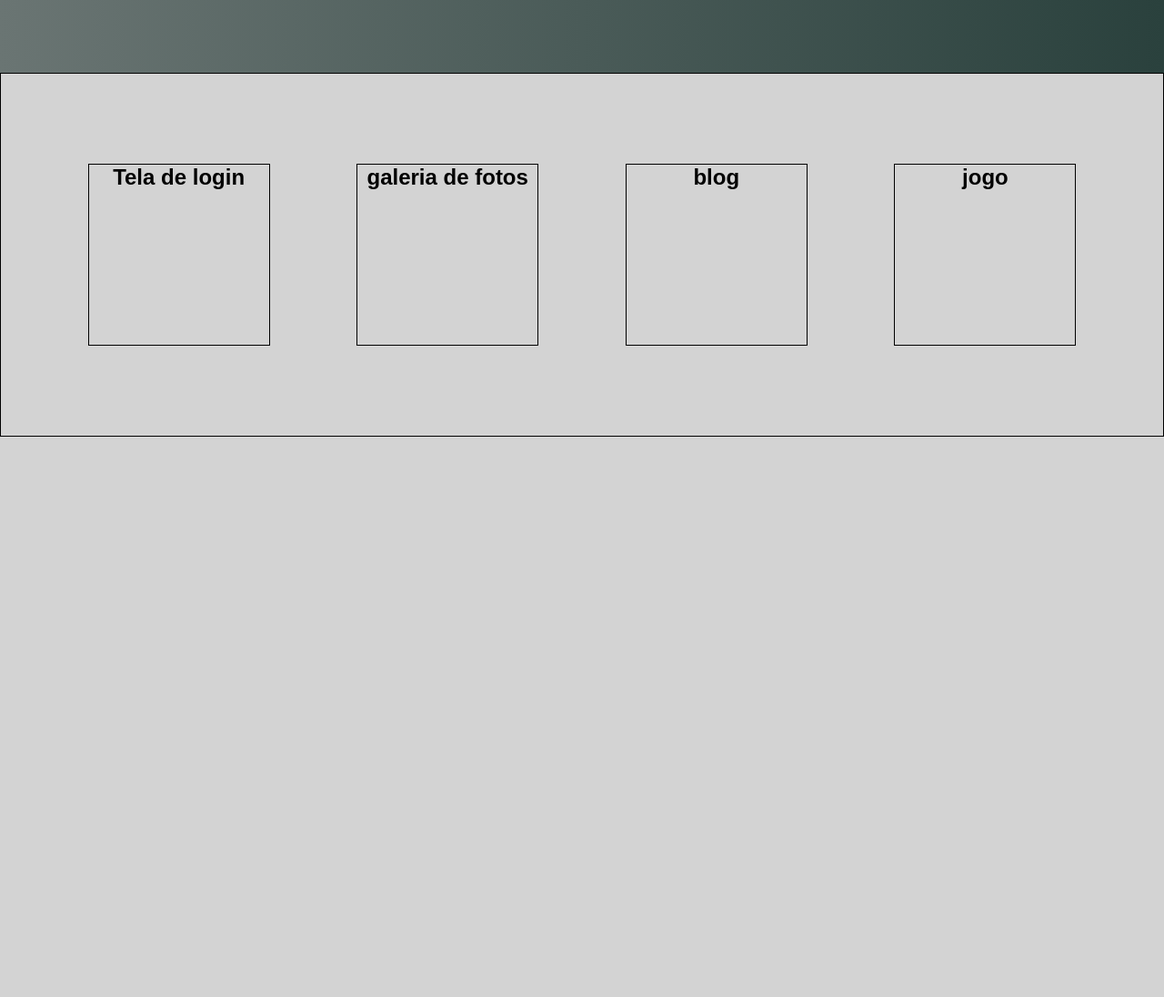
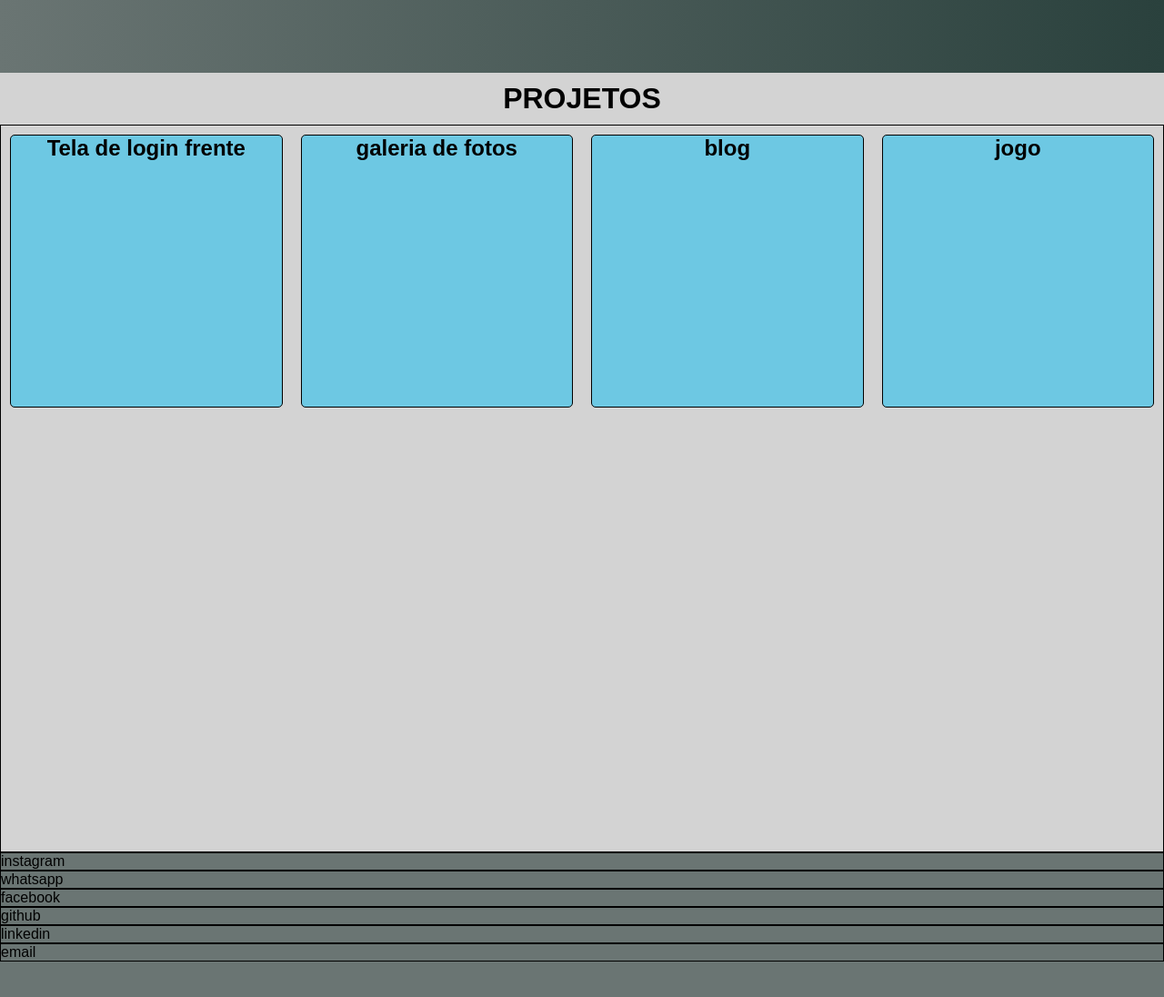
Before and after one commit to Rodrigo-oliv3r/portifolio_rodrigo, a plain HTML site: page index.html in a window 1280 px wide. Shown: the part 720-1816 px from the top of the page at 91% size. Before the commit the page ends 1200 px from the top, so only its background shows below. Drawn offline with nearby package versions, Linux system fonts and the light colour scheme.

Commit message:
atualizando

```diff
--- a/estilo/style.css
+++ b/estilo/style.css
@@ -32,7 +32,7 @@ header{
     background-color: black;
     justify-content: space-between;
     align-items: center;
-    position: fixed;
+    position: fixed ;
 }
 
 header > div.logo > img{
@@ -82,7 +82,7 @@ div.bio{
     width: 450px;
 }
 
-div.bio > h1 {
+section.inicio > div.bio > h1 {
     font-family: "Oswald", sans-serif;
     font-size: 2.5em;
     font-weight: bolder;
@@ -108,19 +108,46 @@ div.perfil {
     background-color: var(--cor01);
 }
 
+h1#titulo{
+    text-align: center;
+    margin: 10px;
+}
+
 section.projetos{
-    height: 400px;
+    height: 100vh;
     display: flex;
     flex-flow: row nowrap;
-    justify-content: space-evenly;
-    align-items: center;
+    justify-content: space-around;
+    align-items: top;
     border: 1px solid black;
 }
 
 section.projetos > div {
-    flex-basis: 200px;
-    height: 200px;
+    flex: 1 1 200px;
+    height: 300px;
+    margin: 10px;
+    background-color: rgb(109, 200, 227);
     text-align: center;
     border: 1px solid black;
+    border-radius: 5px;
+
 
 }
+section.projetos > div:hover {
+
+    background-color: green;
+    transition: 1s;
+    transform: rotatey(360deg) translate(0px, -10px);
+    box-shadow: 0px 5px 15px rgba(0, 0, 0, 0.663);
+    transition: transform .3s border 4s;
+}
+
+section.redes-sociais{
+    height: 100vh;
+    background-color: var(--cor03);
+
+}
+section.redes-sociais > div {
+    border: 1px solid black;
+    ba
+}
--- a/index.html
+++ b/index.html
@@ -31,9 +31,12 @@
         </div>
     </section>
 
+    <h1 id="titulo">PROJETOS </h1>
+
     <section class="projetos">
+
         <div>
-                <h1>Tela de login</h1>
+            <h1>Tela de login frente</h1>
         </div>
         <div>
             <h1>galeria de fotos</h1>
@@ -46,6 +49,14 @@
         </div>
     </section>
 
+    <section class="redes-sociais">
+        <div>instagram</div>
+        <div>whatsapp</div>
+        <div>facebook</div>
+        <div>github</div>
+        <div>linkedin</div>
+        <div>email</div>
+    </section>
 
 </body>
 </html>
```
Lines whose indentation alone changed are shown as unchanged.
